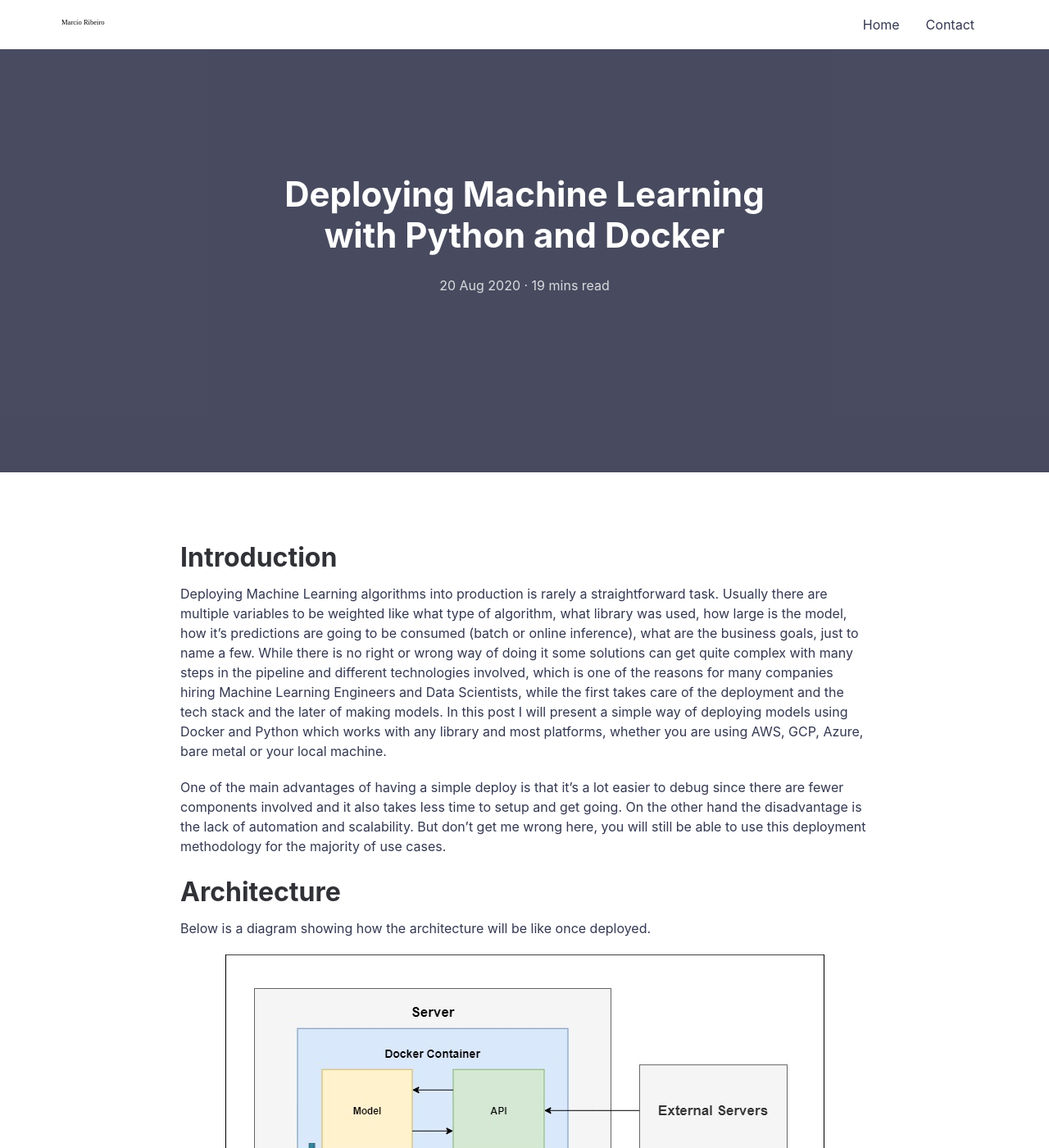
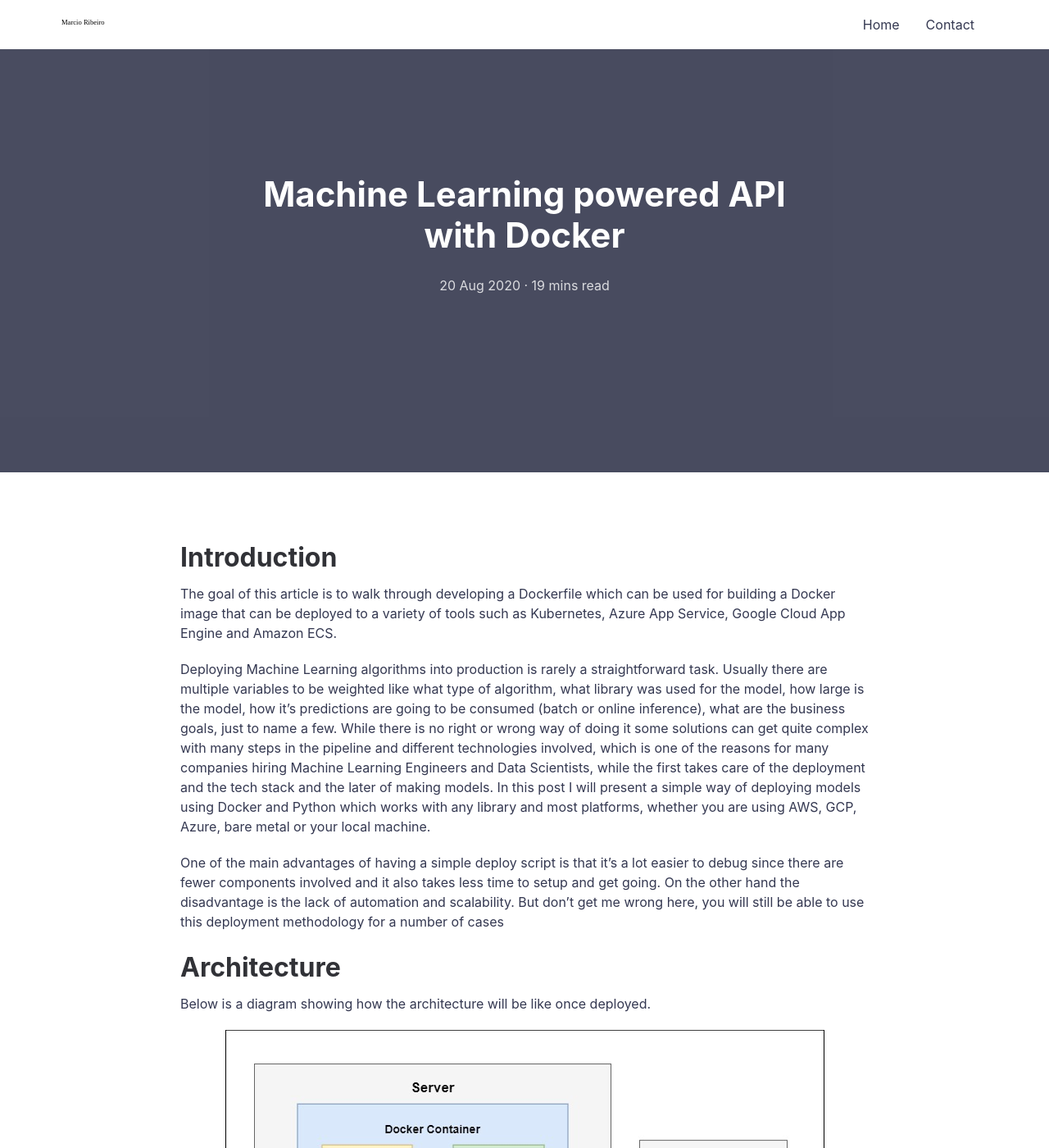
Before and after one commit to marciovai/marciovai.github.io, a Jekyll site: the page built from _posts/2020-08-20-writing-docker-for-machine-learning-powered-apis.md, in a window 1280 px wide and 1400 px high. Shown: the whole window at 82% size. Built offline with Jekyll 4.4.1, drawn with Linux system fonts in a browser that asks for light colours; comment, search, counter and statistics services are not loaded.

Commit message:
Update docker article

```diff
--- a/_posts/2020-08-20-deploying-machine-learning-models.md
+++ b/_posts/2020-08-20-writing-docker-for-machine-learning-powered-apis.md
@@ -1,15 +1,18 @@
 ---
 layout: post
-title: Deploying Machine Learning with Python and Docker
+title: Machine Learning powered API with Docker
 featured-img: gurtnellen
 comments: true
 ---
 
 # Introduction
 
-Deploying Machine Learning algorithms into production is rarely a straightforward task. Usually there are multiple variables to be weighted like what type of algorithm, what library was used, how large is the model, how it's predictions are going to be consumed (batch or online inference), what are the business goals, just to name a few. While there is no right or wrong way of doing it some solutions can get quite complex with many steps in the pipeline and different technologies involved, which is one of the reasons for many companies hiring Machine Learning Engineers and Data Scientists, while the first takes care of the deployment and the tech stack and the later of making models. In this post I will present a simple way of deploying models using Docker and Python which works with any library and most platforms, whether you are using AWS, GCP, Azure, bare metal or your local machine.
+The goal of this article is to walk through developing a Dockerfile which can be used for building a Docker image that can be deployed to a variety of tools such as Kubernetes, Azure App Service, Google Cloud App Engine and Amazon ECS.
 
-One of the main advantages of having a simple deploy is that it's a lot easier to debug since there are fewer components involved and it also takes less time to setup and get going. On the other hand the disadvantage is the lack of automation and scalability. But don't get me wrong here, you will still be able to use this deployment methodology for the majority of use cases.
+Deploying Machine Learning algorithms into production is rarely a straightforward task. Usually there are multiple variables to be weighted like what type of algorithm, what library was used for the model, how large is the model, how it's predictions are going to be consumed (batch or online inference), what are the business goals, just to name a few. While there is no right or wrong way of doing it some solutions can get quite complex with many steps in the pipeline and different technologies involved, which is one of the reasons for many companies hiring Machine Learning Engineers and Data Scientists, while the first takes care of the deployment and the tech stack and the later of making models. In this post I will present a simple way of deploying models using Docker and Python which works with any library and most platforms, whether you are using AWS, GCP, Azure, bare metal or your local machine.
+
+One of the main advantages of having a simple deploy script is that it's a lot easier to debug since there are fewer components involved and it also takes less time to setup and get going. On the other hand the disadvantage is the lack of automation and scalability. But don't get me wrong here, you will still be able to use this deployment methodology for a number of cases
+
 
 # Architecture
 
```
